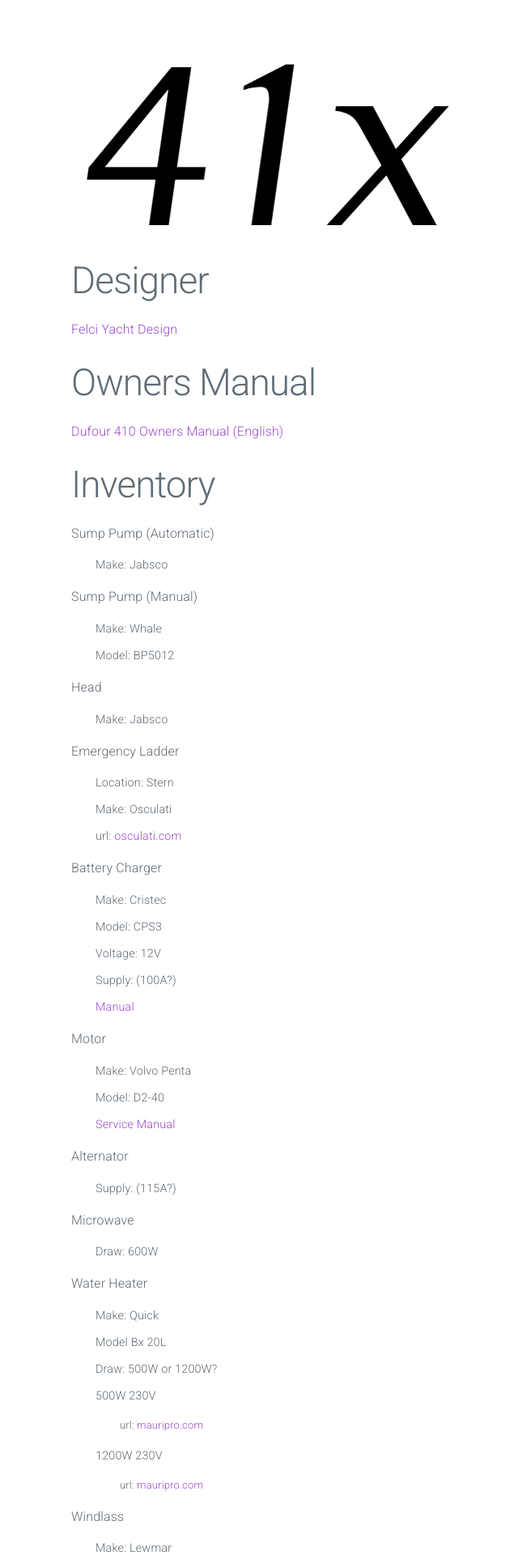
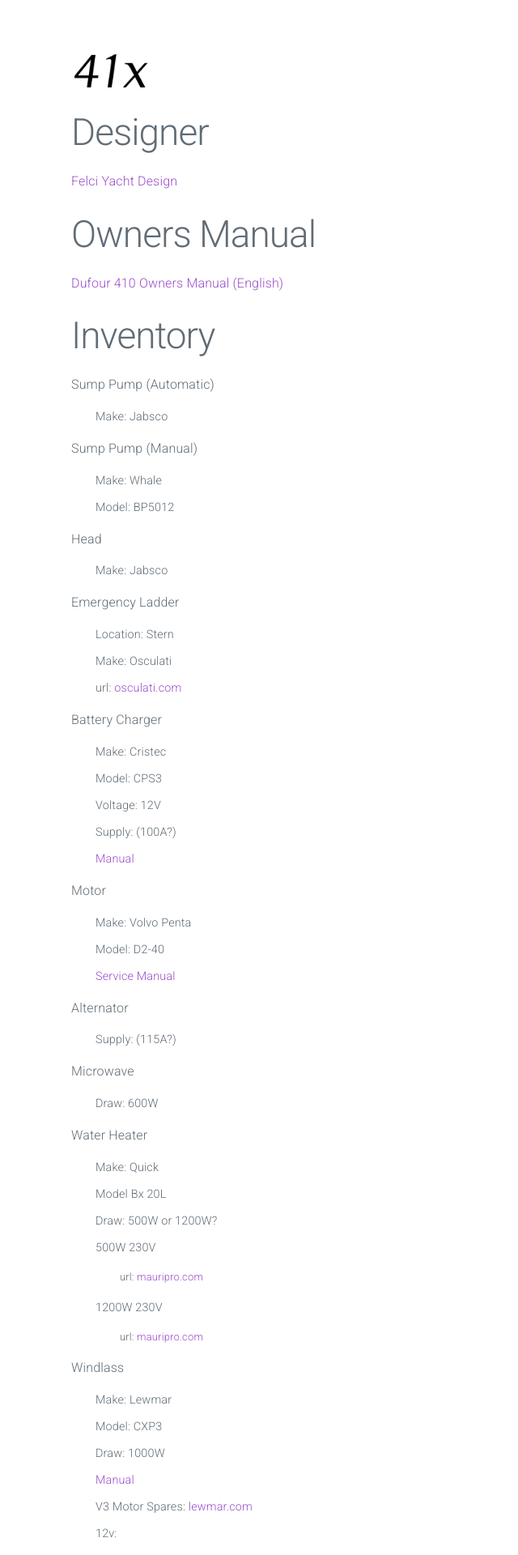
Before and after one commit to AlexMouton/Dufour41x, a Jekyll site: the page built from README.md, in a window 1280 px wide. Shown: the top 1920 px of the page at 81% size, without its empty margins (40-680 px from the left). Built offline with Jekyll 4.4.1, drawn with Linux system fonts in a browser that asks for light colours; our own code applies the rules of GitHub Pages for plain Markdown files.

Commit message:
Decrease 41x logo

```diff
--- a/README.md
+++ b/README.md
@@ -1,4 +1,4 @@
-![41x](./41x.png)
+<img src="./41x.png" alt="41x" class="logo"/>
 
 # Designer
 * [Felci Yacht Design](https://www.felciyachtdesign.com/yachts/cruiser/dufour-410-grand-large/)
--- a/assets/css/style.css
+++ b/assets/css/style.css
@@ -5,3 +5,7 @@
 li {
   list-style-type: none;
 }
+
+.logo {
+  width: 8vw;
+}
```
